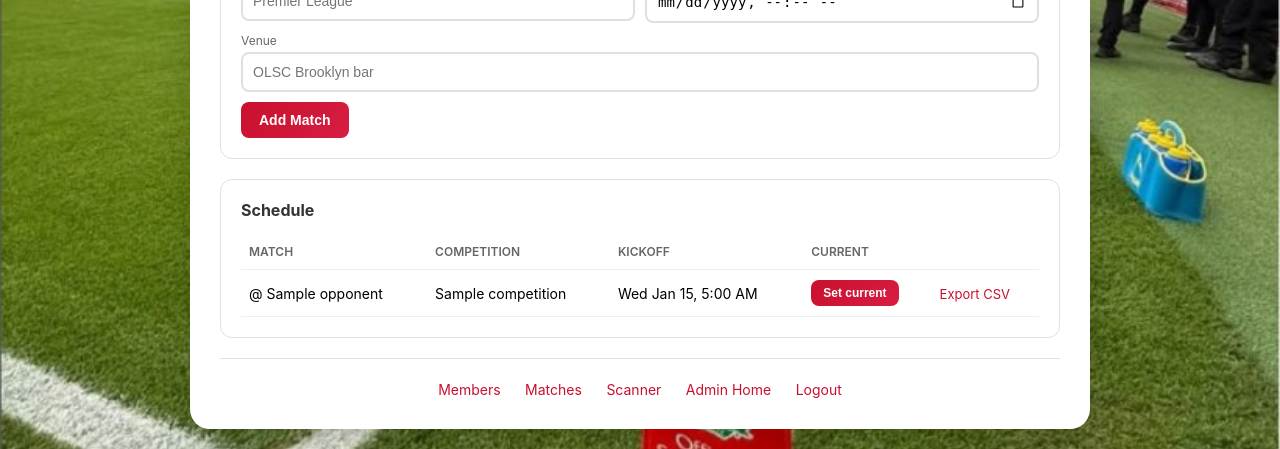
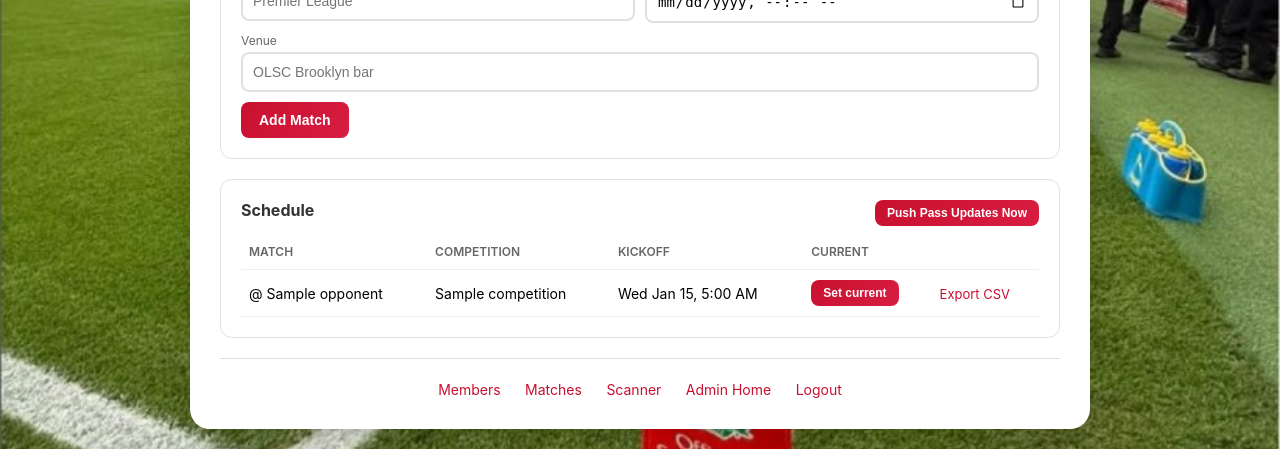
Before and after one commit to teotauy/OLSCDig, a Flask app: page /admin/matches in a window 1280 px wide. Shown: the part 444-893 px from the top of the page. Run offline with Flask 3, Linux system fonts and the light colour scheme; the visitor is signed in with stand-in values (Sample User, id 1); a database or web service that is not in the repository returns one stand-in record (values such as "Sample title"); data that the repository does not hold is empty; some libraries are stand-ins or nearby versions.

Commit message:
Add Apple Wallet push updates so installed passes never go stale
Every issued .pkpass was a static file: "Next Match" and the home/away
theme were baked in at issue time and never refreshed, so a member's
pass would keep showing last week's opponent indefinitely. Since no
real Apple Wallet passes exist yet, build push-update support in now
rather than retrofit it later (Apple only registers a pass for updates
if webServiceURL/authenticationToken are present at add-time).

- pass.json now carries a per-pass webServiceURL + authenticationToken
- New /passkit/v1/* routes implement Apple's PassKit web service:
  device registration, list-updated-serials, get-latest-pass, device log
- Refreshes rebuild the pass with the *same* barcode (not a new one) so
  a member's emailed pass link never silently breaks; this needed a
  reversibly-encrypted copy of the raw token (wallet_passes.token_encrypted,
  keyed off FLASK_SECRET_KEY) purely for that rebuild — the token_hash
  used for check-in scanning is unchanged
- Push delivery via direct APNs (httpx HTTP/2 + mutual TLS), reusing the
  existing Pass Type ID certificate as the push credential
- Auto-triggered on "Set current match," plus a manual "Push Pass
  Updates Now" button on /admin/matches
- Schema migration applied directly to production Supabase and verified

Co-Authored-By: Claude Sonnet 5 <noreply@anthropic.com>

```diff
--- a/app.py
+++ b/app.py
@@ -16,7 +16,10 @@ import smtplib
 import time
 import secrets
 import base64
+import shutil
+import tempfile
 import qrcode
+from pathlib import Path
 from urllib.parse import urlparse
 from email.mime.multipart import MIMEMultipart
 from email.mime.text import MIMEText
@@ -29,7 +32,10 @@ import pytz
 import bcrypt
 from team_abbreviations import format_match_display, abbreviate_team_name
 from match_updates import get_next_match
-from wallet_pass import AppleWalletConfigError, MemberPassData, build_member_pkpass, PASS_THEMES
+from wallet_pass import (
+    AppleWalletConfigError, MemberPassData, build_member_pkpass, PASS_THEMES,
+    load_apple_wallet_config, send_apns_pass_update,
+)
 from google_wallet import GoogleWalletConfigError, build_google_wallet_save_url, google_wallet_configured
 import db
 # Notifications feature removed
@@ -1514,10 +1520,17 @@ def _build_google_wallet_url(member, season, raw_token, serial_number, next_matc
     return ""
 
 
-def _issue_member_pkpass(member, season):
-    """Issue/rotate a wallet token and return signed pass bytes plus web URLs."""
-    raw_token, serial_number = db.issue_wallet_token(member['id'], season['id'], platform='apple')
-
+PASSKIT_WEBSERVICE_PREFIX = "/passkit/v1"
+
+
+def _passkit_web_service_url():
+    return f"{_public_base_url()}{PASSKIT_WEBSERVICE_PREFIX}"
+
+
+def _member_pass_data(member, serial_number, raw_token, season_name, auth_token=""):
+    """Build the MemberPassData for a given member/pass, pulling live
+    next-match/theme data. Shared by initial issue and by the PassKit web
+    service refresh path, so the two can never drift out of sync."""
     next_match_text = ""
     is_home = True
     try:
@@ -1528,21 +1541,147 @@ def _issue_member_pkpass(member, season):
     except Exception:
         next_match_text = ""
 
-    display_name = f"{member['first_name']} {member['last_name']}".strip()
-    pkpass_bytes = build_member_pkpass(MemberPassData(
-        display_name=display_name,
-        season=season['name'],
+    pass_data = MemberPassData(
+        display_name=f"{member['first_name']} {member['last_name']}".strip(),
+        season=season_name,
         serial_number=serial_number,
         barcode_message=raw_token,
         barcode_alt_text="Walk on.",
+        auth_token=auth_token,
+        web_service_url=_passkit_web_service_url() if auth_token else "",
         next_match=next_match_text,
         description="OLSC Brooklyn Membership",
         is_home=is_home,
         relevant_date=_current_match_relevant_date(),
-    ))
+    )
+    return pass_data, next_match_text, is_home
+
+
+def _issue_member_pkpass(member, season):
+    """Issue/rotate a wallet token and return signed pass bytes plus web URLs."""
+    raw_token, serial_number, auth_token = db.issue_wallet_token(member['id'], season['id'], platform='apple')
+    pass_data, next_match_text, is_home = _member_pass_data(
+        member, serial_number, raw_token, season['name'], auth_token=auth_token,
+    )
+    pkpass_bytes = build_member_pkpass(pass_data)
     mobile_pass_url = f"{_public_base_url()}{url_for('mobile_pass', token=raw_token)}"
     google_wallet_url = _build_google_wallet_url(member, season, raw_token, serial_number, next_match_text, is_home)
     return pkpass_bytes, mobile_pass_url, google_wallet_url
+
+
+def _notify_apple_pass_updates():
+    """Bump the shared pass-content tag and push every registered Apple
+    Wallet device so it re-fetches (next match / theme changed). Silently
+    no-ops if Apple Wallet isn't configured — this should never block an
+    admin action like adding a match. Returns (pushed_count, total_count).
+    """
+    db.bump_passes_updated_tag()
+    materialize_dir = Path(tempfile.mkdtemp(prefix="olsc-push-certs-"))
+    try:
+        try:
+            config = load_apple_wallet_config(materialize_dir)
+        except AppleWalletConfigError as e:
+            print(f"Skipping APNs push, Apple Wallet not configured: {e}")
+            return 0, 0
+        tokens = db.all_pass_device_push_tokens()
+        sent = sum(1 for t in tokens if send_apns_pass_update(config, t))
+        print(f"Pushed pass-update notification to {sent}/{len(tokens)} device(s).")
+        return sent, len(tokens)
+    finally:
+        shutil.rmtree(materialize_dir, ignore_errors=True)
+
+
+def _passkit_auth_ok(wallet_pass):
+    auth_header = request.headers.get('Authorization', '')
+    expected = wallet_pass.get('auth_token') or ''
+    return bool(expected) and auth_header == f"ApplePass {expected}"
+
+
+@app.route(f'{PASSKIT_WEBSERVICE_PREFIX}/devices/<device_library_identifier>/registrations/<pass_type_id>/<serial_number>', methods=['POST'])
+def passkit_register_device(device_library_identifier, pass_type_id, serial_number):
+    """Apple Wallet calls this right after a member adds the pass, to
+    register the device for push updates."""
+    if pass_type_id != os.getenv('APPLE_PASS_TYPE_ID', '').strip():
+        return jsonify({"error": "unknown pass type"}), 404
+    wallet_pass = db.find_wallet_pass_by_serial(serial_number)
+    if not wallet_pass or not _passkit_auth_ok(wallet_pass):
+        return jsonify({"error": "unauthorized"}), 401
+    push_token = (request.get_json(silent=True) or {}).get('pushToken', '')
+    if not push_token:
+        return jsonify({"error": "pushToken required"}), 400
+    created = db.register_pass_device(device_library_identifier, wallet_pass['id'], push_token)
+    return ('', 201) if created else ('', 200)
+
+
+@app.route(f'{PASSKIT_WEBSERVICE_PREFIX}/devices/<device_library_identifier>/registrations/<pass_type_id>/<serial_number>', methods=['DELETE'])
+def passkit_unregister_device(device_library_identifier, pass_type_id, serial_number):
+    """Apple Wallet calls this when a member removes the pass."""
+    wallet_pass = db.find_wallet_pass_by_serial(serial_number)
+    if not wallet_pass or not _passkit_auth_ok(wallet_pass):
+        return jsonify({"error": "unauthorized"}), 401
+    db.unregister_pass_device(device_library_identifier, wallet_pass['id'])
+    return ('', 200)
+
+
+@app.route(f'{PASSKIT_WEBSERVICE_PREFIX}/devices/<device_library_identifier>/registrations/<pass_type_id>', methods=['GET'])
+def passkit_registrations_for_device(device_library_identifier, pass_type_id):
+    """Apple Wallet polls this (usually right after our APNs push lands)
+    to ask "which of my registered passes changed?" No auth header on this
+    one per Apple's spec — it only ever reveals serial numbers the device
+    itself already registered."""
+    if pass_type_id != os.getenv('APPLE_PASS_TYPE_ID', '').strip():
+        return ('', 204)
+    since = request.args.get('passesUpdatedSince')
+    current_tag = db.get_passes_updated_tag()
+    try:
+        is_newer = since is None or float(current_tag) > float(since)
+    except ValueError:
+        is_newer = True
+    if not is_newer:
+        return ('', 204)
+    serials = db.registered_serials_for_device(device_library_identifier)
+    if not serials:
+        return ('', 204)
+    return jsonify({"lastUpdated": current_tag, "serialNumbers": serials}), 200
+
+
+@app.route(f'{PASSKIT_WEBSERVICE_PREFIX}/passes/<pass_type_id>/<serial_number>', methods=['GET'])
+def passkit_get_latest_pass(pass_type_id, serial_number):
+    """Apple Wallet calls this to fetch the freshly-updated pass. Rebuilds
+    the exact same barcode (decrypted, not rotated) with current next-match
+    and theme data — a content refresh, not a reissue."""
+    if pass_type_id != os.getenv('APPLE_PASS_TYPE_ID', '').strip():
+        return jsonify({"error": "unknown pass type"}), 404
+    wallet_pass = db.find_wallet_pass_by_serial(serial_number)
+    if not wallet_pass or not _passkit_auth_ok(wallet_pass):
+        return jsonify({"error": "unauthorized"}), 401
+    if wallet_pass['platform'] != 'apple' or not wallet_pass.get('token_encrypted'):
+        return jsonify({"error": "pass not refreshable"}), 404
+
+    raw_token = db.decrypt_wallet_token(wallet_pass['token_encrypted'])
+    member = {'first_name': wallet_pass['first_name'], 'last_name': wallet_pass['last_name']}
+    pass_data, _, _ = _member_pass_data(
+        member, wallet_pass['serial_number'], raw_token, wallet_pass['season_name'],
+        auth_token=wallet_pass['auth_token'],
+    )
+    try:
+        pkpass_bytes = build_member_pkpass(pass_data)
+    except AppleWalletConfigError as e:
+        return jsonify({"error": f"wallet not configured: {e}"}), 500
+
+    resp = send_file(io.BytesIO(pkpass_bytes), mimetype="application/vnd.apple.pkpass", max_age=0)
+    resp.headers['Last-Modified'] = datetime.utcnow().strftime('%a, %d %b %Y %H:%M:%S GMT')
+    return resp
+
+
+@app.route(f'{PASSKIT_WEBSERVICE_PREFIX}/log', methods=['POST'])
+def passkit_device_log():
+    """Apple Wallet posts error logs here — just capture them so a broken
+    device doesn't also break with a 404 on top."""
+    body = request.get_json(silent=True) or {}
+    for line in body.get('logs', []):
+        print(f"[PassKit device log] {line}")
+    return ('', 200)
 
 
 def _issue_and_email_pass(member, season):
@@ -1710,12 +1849,17 @@ def admin_matches():
         if m['kickoff_at']:
             m['kickoff_at'] = m['kickoff_at'].astimezone(tz)
 
+    pushed = request.args.get('pushed')
+    push_total = request.args.get('push_total')
+
     return render_template(
         'admin_matches.html',
         season=season,
         matches=matches,
         error=error,
         wordmark_data_uri=_current_theme_wordmark_data_uri(),
+        pushed=pushed,
+        push_total=push_total,
     )
 
 
@@ -1812,7 +1956,20 @@ def admin_match_set_current(match_id):
         cur.execute("UPDATE matches SET is_current = FALSE WHERE is_current")
         cur.execute("UPDATE matches SET is_current = TRUE WHERE id = %s", (match_id,))
 
+    _notify_apple_pass_updates()
     return redirect(url_for('admin_matches'))
+
+
+@app.route('/admin/passes/push-updates', methods=['POST'])
+def admin_push_pass_updates():
+    """Manually force every installed Apple Wallet pass to refresh right
+    now — the button for "the next-match text is stale, fix it before
+    people notice," independent of any specific admin match action."""
+    if not require_password():
+        return redirect(url_for('login'))
+
+    sent, total = _notify_apple_pass_updates()
+    return redirect(url_for('admin_matches', pushed=sent, push_total=total))
 
 
 def _qr_data_uri(payload):
--- a/requirements.txt
+++ b/requirements.txt
@@ -8,3 +8,5 @@ psycopg2-binary>=2.9.9
 Pillow>=10.0.0
 qrcode>=7.4.2
 google-auth>=2.0.0
+cryptography>=42.0.0
+httpx[http2]>=0.27.0
--- a/templates/admin_matches.html
+++ b/templates/admin_matches.html
@@ -65,6 +65,12 @@
         </div>
 
         {% if error %}<div class="message error">{{ error }}</div>{% endif %}
+        {% if pushed is not none %}
+        <div class="message" style="background:#d1ecf1; color:#0c5460; border:1px solid #bee5eb;">
+            Pushed pass-update notifications to {{ pushed }} of {{ push_total }} registered device(s).
+            {% if push_total == '0' %}No devices have registered for updates yet (nobody's added a pass on this build, or Apple Wallet push isn't configured).{% endif %}
+        </div>
+        {% endif %}
 
         <div class="panel">
             <h2>Add a match</h2>
@@ -103,7 +109,11 @@
         </div>
 
         <div class="panel">
-            <h2>Schedule</h2>
+            <h2>Schedule
+                <form method="POST" action="{{ url_for('admin_push_pass_updates') }}" style="display:inline; float:right;" onsubmit="return confirm('Push a pass-update notification to every installed Apple Wallet pass now?');">
+                    <button type="submit" class="btn small">Push Pass Updates Now</button>
+                </form>
+            </h2>
             {% if matches %}
             <table>
                 <thead>
```
Also changed, not shown: SELF_HOSTED_WALLET_PLAN.md (+1 -0 lines), db.py (+130 -10 lines), schema.sql (+43 -1 lines), wallet_pass.py (+70 -0 lines).
